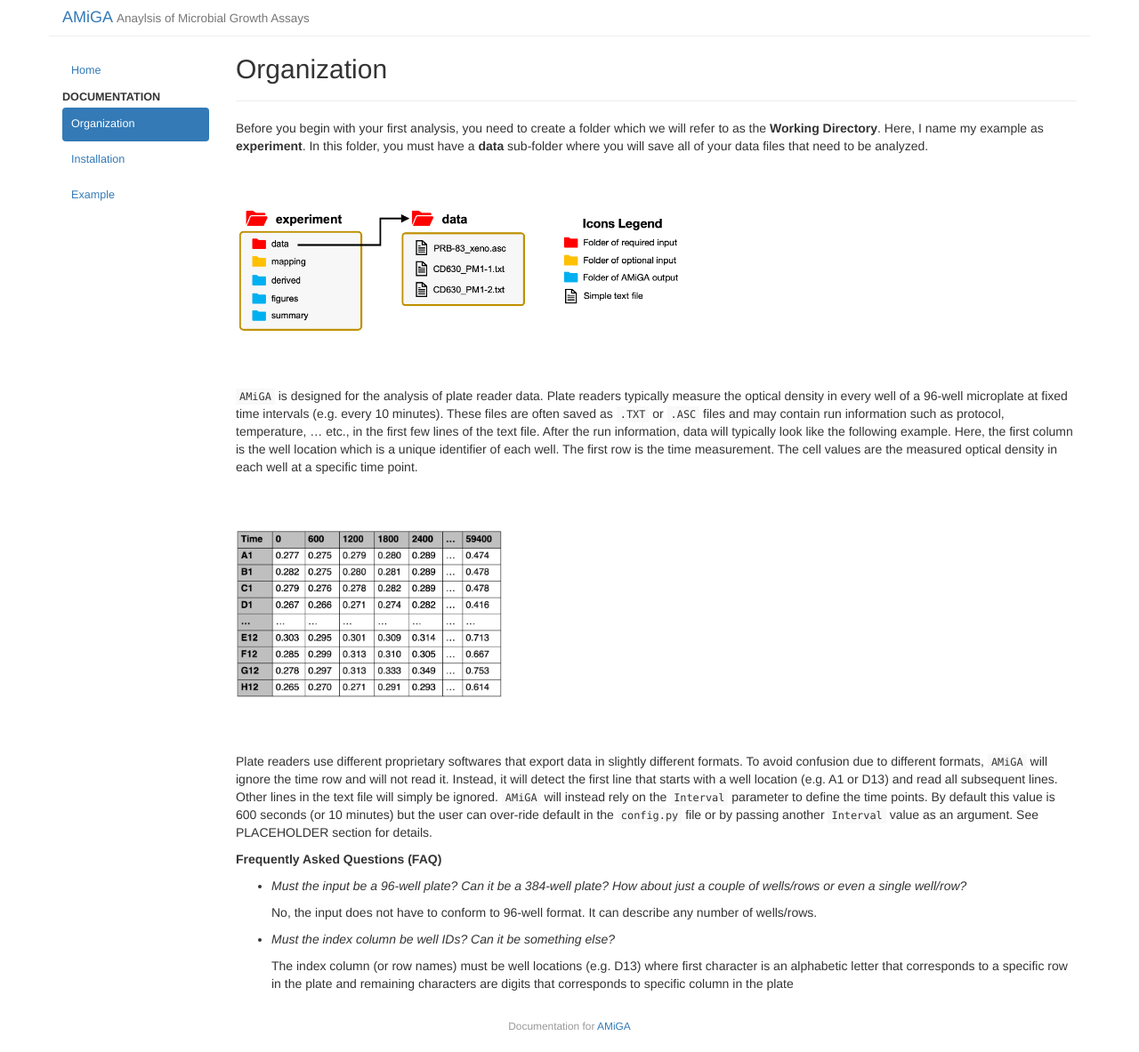
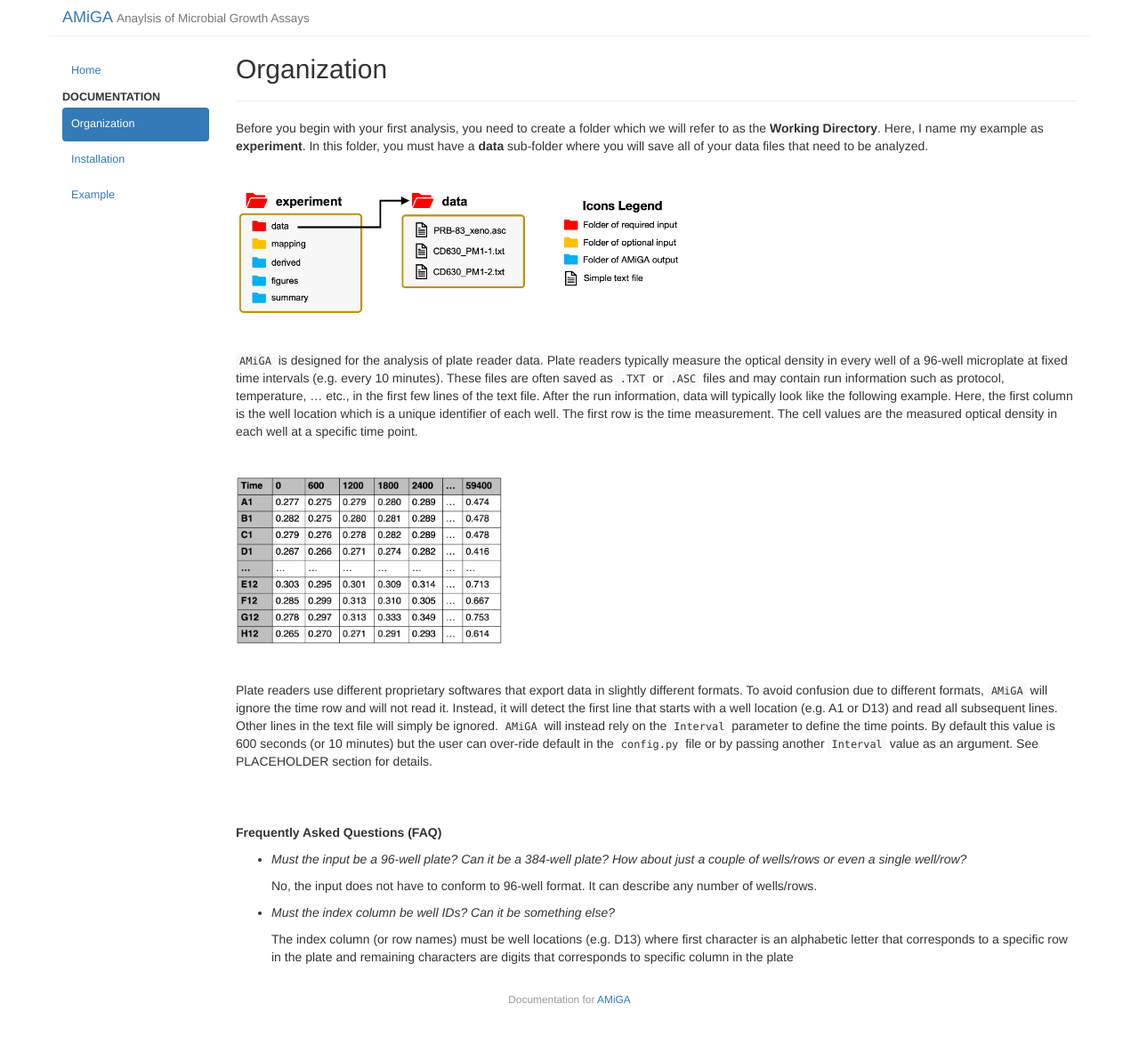
Before and after one commit to firasmidani/amiga, a Jekyll site: the page built from docs/_posts/2020-03-24-organization.md, in a window 1280 px wide. Shown: the whole page at 89% size. Built offline with Jekyll 4.4.1, drawn with Linux system fonts in a browser that asks for light colours; after the commit the page ends 1153 px from its top, so only the background shows below that.

Commit message:
format line breaks

```diff
--- a/docs/_posts/2020-03-24-organization.md
+++ b/docs/_posts/2020-03-24-organization.md
@@ -7,23 +7,25 @@ date: 2020-03-24 19:33:36
 
 Before you begin with your first analysis, you need to create a folder which we will refer to as the __Working Directory__. Here, I name my example as __experiment__. In this folder, you must have a __data__ sub-folder where you will save all of your data files that need to be analyzed.
 
-<br /><br />
+<br />
 
 ![amiga directory tree example](../assets/img/amiga_directory_tree_simple.png){:width="500px"}
 <!--- ![amiga directory tree example](../assets/img/amiga_directory_tree_simple.png){:class="img-responsive"} --->
 
-<br /><br />
+<br />
 
 `AMiGA` is designed for the analysis of plate reader data. Plate readers typically measure the optical density in every well of a 96-well microplate at fixed time intervals (e.g. every 10 minutes). These files are often saved as `.TXT` or `.ASC` files and may contain run information such as protocol, temperature, ... etc., in the first few lines of the text file. After the run information, data will typically look like the following example. Here, the first column is the well location which is a unique identifier of each well. The  first row is the time measurement. The cell values are the measured optical density in each well at a specific time point.
 
-<br /><br />
+<br />
 
 ![example data file](../assets/img/example_data_file.png){:width="300px"}
 <!--- ![amiga directory tree example](../assets/img/amiga_directory_tree_simple.png){:class="img-responsive"} --->
 
-<br /><br />
+<br />
 
 Plate readers use different proprietary softwares that export data in slightly different formats. To avoid confusion due to different formats, `AMiGA` will ignore the time row and will not read it. Instead, it will detect the first line that starts with a well location (e.g. A1 or D13) and read all subsequent lines. Other lines in the text file will simply be ignored. `AMiGA` will instead rely on the `Interval` parameter to define the time points. By default this value is 600 seconds (or 10 minutes) but the user can over-ride default in the `config.py` file or by passing another `Interval` value as an argument. See PLACEHOLDER section for details.
+
+<br /><br />
 
 __Frequently Asked Questions (FAQ)__
 
```
